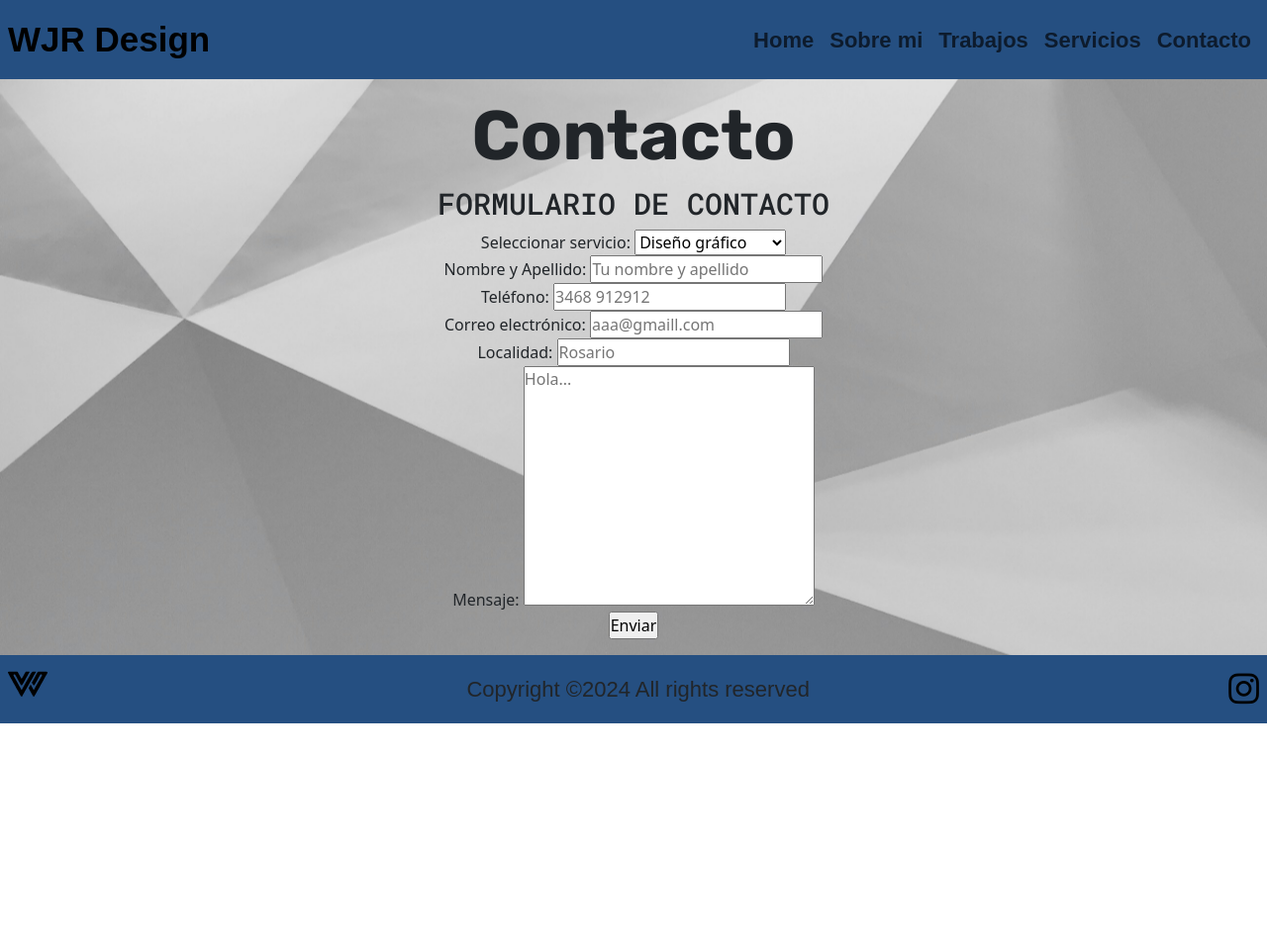
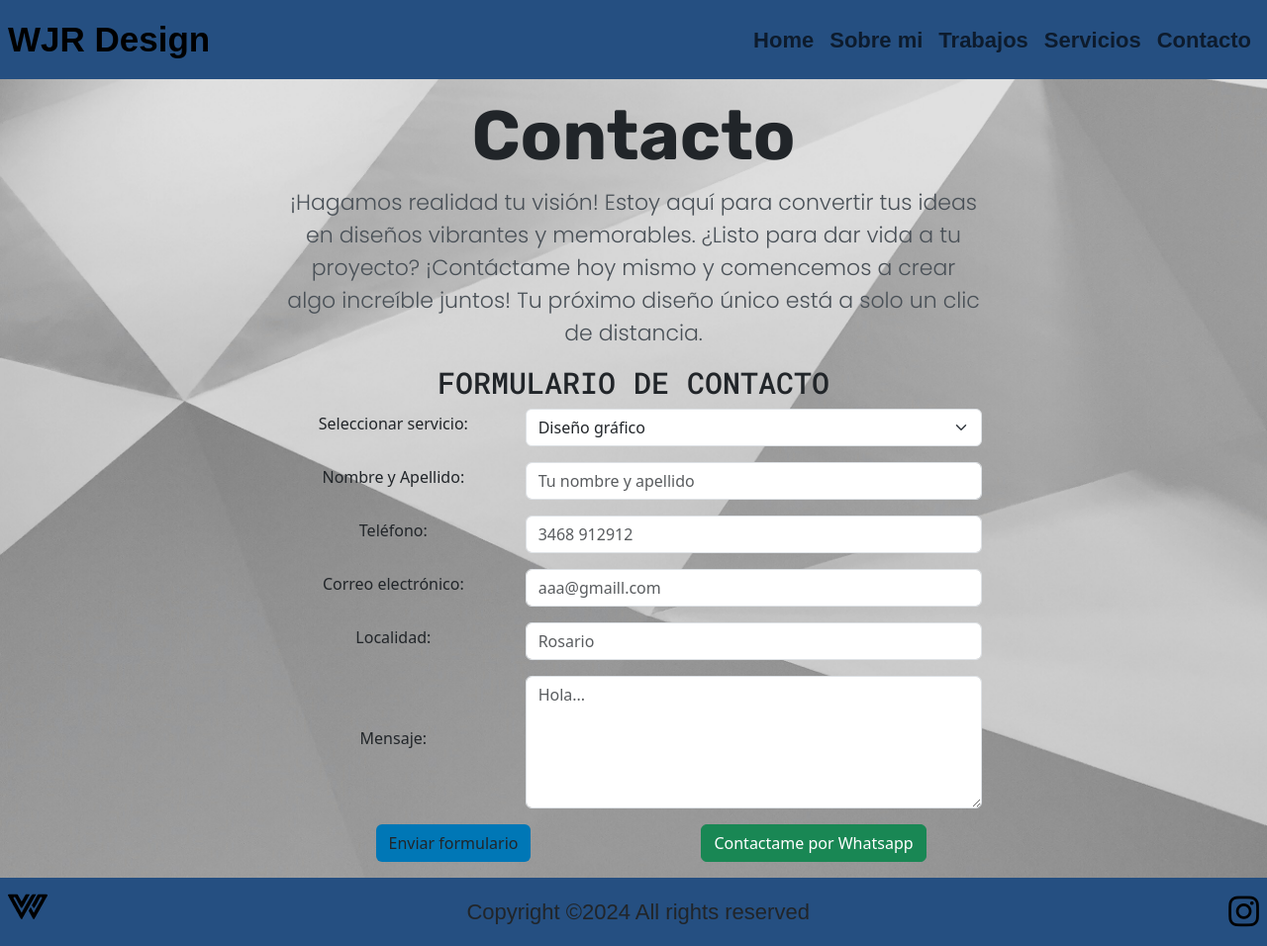
Before and after one commit to GiuGerlo/PreEntrega2-GiulianoGerlo, a plain HTML site: page pages/contacto.html in a window 1280 px wide. Shown: the whole page at 99% size. Before the commit the page ends 800 px from the top, so only its background shows below. Drawn offline with nearby package versions, Linux system fonts and the light colour scheme; a web font is replaced by a local one.

Commit message:
SERVICIOS Y CONTACTO TERMINADOS

```diff
--- a/pages/contacto.html
+++ b/pages/contacto.html
@@ -48,35 +48,73 @@
     </header>
     <!-- MAIN -->
     <main>
-        <div class="container-fluid">
-            <div class="principal-contacto text-center row p-3">
+        <div class="container">
+            <div class="row justify-content-center">
+                <div class="col-md-8">
+                    <div class="principal-contacto text-center p-3">
                         <h1>Contacto</h1>
+                        <p>¡Hagamos realidad tu visión! Estoy aquí para convertir tus ideas en diseños vibrantes y memorables. ¿Listo para dar vida a tu proyecto? ¡Contáctame hoy mismo y comencemos a crear algo increíble juntos! Tu próximo diseño único está a solo un clic de distancia.</p>
                         <h2>FORMULARIO DE CONTACTO</h2>
                         <form action="" method="post" enctype="text/plain">
-            <label for="servicio">Seleccionar servicio:</label>
-                <select name="servicio" id="servicio" required>
+                            <div class="mb-3 row align-items-center">
+                                <label for="servicio" class="form-label col-md-4">Seleccionar servicio:</label>
+                                <div class="col-md-8">
+                                    <select class="form-select" name="servicio" id="servicio" required>
                                         <option value="diseño grafico">Diseño gráfico</option>
                                         <option value="servicio web">Servicio web</option>
                                         <option value="rotulacion">Rotulación</option>
                                         <option value="diseño locales">Diseño de locales</option>
-                    <option value="merchandasing">Merchandasing</option>
+                                        <option value="merchandising">Merchandising</option>
                                         <option value="otro">Otro</option>
-                </select><br>
-            <label for="nombre y apellido">Nombre y Apellido:</label>
-                <input type="text" placeholder="Tu nombre y apellido" name="nombre y apellido" required><br>
-            <label for="telefono">Teléfono:</label>
-                <input type="tel" placeholder="3468 912912" name="telefono" required><br>
-            <label for="correo">Correo electrónico:</label>
-                <input type="email" placeholder="aaa@gmaill.com" name="correo" required><br>
-            <label for="localidad">Localidad:</label>
-                <input type="text" placeholder="Rosario" name="localidad" required><br>
-            <label for="mensaje">Mensaje:</label>
-                <textarea name="mensaje" id="mensaje" cols="30" rows="10" placeholder="Hola..." required></textarea><br>
-                <input type="submit" value="Enviar">
+                                    </select>
+                                </div>
+                            </div>
+                            <div class="mb-3 row align-items-center">
+                                <label for="nombreApellido" class="form-label col-md-4">Nombre y Apellido:</label>
+                                <div class="col-md-8">
+                                    <input type="text" class="form-control" id="nombreApellido" placeholder="Tu nombre y apellido" name="nombreApellido" required>
+                                </div>
+                            </div>
+                            <div class="mb-3 row align-items-center">
+                                <label for="telefono" class="form-label col-md-4">Teléfono:</label>
+                                <div class="col-md-8">
+                                    <input type="tel" class="form-control" id="telefono" placeholder="3468 912912" name="telefono" required>
+                                </div>
+                            </div>
+                            <div class="mb-3 row align-items-center">
+                                <label for="correo" class="form-label col-md-4">Correo electrónico:</label>
+                                <div class="col-md-8">
+                                    <input type="email" class="form-control" id="correo" placeholder="aaa@gmaill.com" name="correo" required>
+                                </div>
+                            </div>
+                            <div class="mb-3 row align-items-center">
+                                <label for="localidad" class="form-label col-md-4">Localidad:</label>
+                                <div class="col-md-8">
+                                    <input type="text" class="form-control" id="localidad" placeholder="Rosario" name="localidad" required>
+                                </div>
+                            </div>
+                            <div class="mb-3 row align-items-center">
+                                <label for="mensaje" class="form-label col-md-4">Mensaje:</label>
+                                <div class="col-md-8">
+                                    <textarea class="form-control" id="mensaje" name="mensaje" rows="5" placeholder="Hola..." required></textarea>
+                                </div>
+                            </div>
+                            <div class="row">
+                                <div class="col-6">
+                                    <button type="submit" class="btn btn-form">Enviar formulario</button>
+                                </div>
+                                <div class="col-6">
+                                    <a href="https://wa.link/jr55xz" target="_blank" class="btn btn-success">Contactame por Whatsapp</a>
+                                </div>
+                            </div>
                         </form>
                     </div>
                 </div>
+            </div>
+        </div>
     </main>
+
+
 
     <!-- FOOTER -->
     <footer>
--- a/styles/styles.scss
+++ b/styles/styles.scss
@@ -204,17 +204,7 @@ main{
 }
 
 /* SERVICIOS */
-// main{
-//     h1{
-//         font-size: 35px;
-//         font-family: "Rubik", sans-serif;
-//         font-weight: bold;
-//     }
 
-//     h2{
-//         font-size: 25px;
-//     }
-// }
 
 /*CARD*/
 .card-servicios{
@@ -228,6 +218,9 @@ main{
     .card-img-servicios{
         background-position: center;
         background-size: cover;
+        max-width: 100%;
+        height: auto;
+        max-height: 100%;
     }
 
     .card-servicios-descripcion p{
@@ -250,9 +243,18 @@ main{
 
 /* CONTACTO */
 
+.btn-form{
+    background-color: $color2;
+}
+    .btn-form:hover{
+        background-color: $color3;
+    }
+
+
 /* FOOTER */
 footer{
     background-color: $color1;
+    height: 100%;
 
         .redes a{
             color: black;
```
Also changed, not shown: pages/servicios.html (+5 -6 lines), pages/sobre-mi.html (+4 -4 lines), multimedia/diseño-plaqueta.jpeg (deleted), multimedia/img-servicios-diseñografico.jpg (added), multimedia/img-servicios-diseñoweb.png (added), multimedia/img-servicios-locales.jpg (added), multimedia/img-servicios-merchandasing.jpg (added), multimedia/img-servicios-rotulacion.jpg (added), styles/styles.css, 1 other file. Lines whose indentation alone changed are shown as unchanged.
